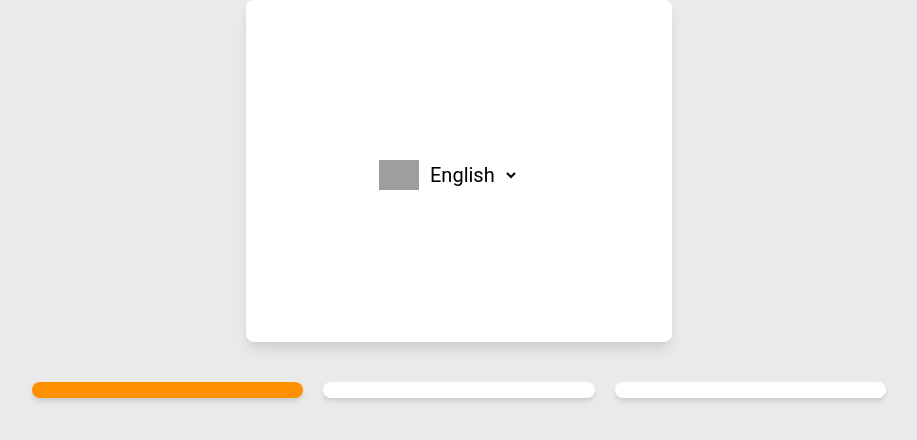
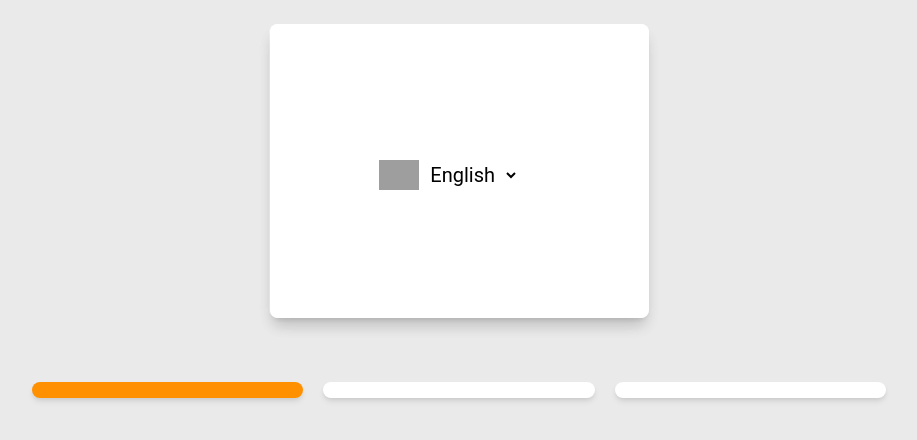
Before and after one commit to flipword/flipword-hub-nuxt-version, a Nuxt app: page /1/welcome-extension in a window 1280 px wide. Shown: the top 440 px of the page, without its empty margins (181-1098 px from the left). Built offline with nearby package versions, Linux system fonts and the light colour scheme; grey boxes are pictures that could not be loaded; what vue3-resize would draw is missing.

Commit message:
:sparkles: add card rotation transition

```diff
--- a/pages/[lang]/welcome-extension.vue
+++ b/pages/[lang]/welcome-extension.vue
@@ -7,15 +7,32 @@
         >
           <div
             v-if="step < 4"
-            class="h-3/4 2xl:w-3/12 xl:w-4/12 lg:w-5/12 md:w-8/12 w-9/12 bg-white p-6 rounded-lg shadow-lg"
+            class="h-3/4 2xl:w-3/12 xl:w-4/12 lg:w-5/12 md:w-8/12 w-9/12 p-6 rotate-card-parent"
           >
-            <WelcomeExtensionStep0 v-if="step == 0" />
-            <WelcomeExtensionStep1
-              v-else-if="step == 1"
-              @click="pickNativeLang"
-            />
-            <WelcomeExtensionStep2 v-else-if="step == 2" @click="nextStep" />
-            <WelcomeExtensionStep3 v-else-if="step == 3" @sign-in="signIn" />
+            <div
+              class="h-full w-full bg-white rounded-lg shadow-lg rotate-card-inner"
+              :style="step > 0 ? 'transform: rotateY(180deg)' : ''"
+            >
+              <WelcomeExtensionStep0 v-if="step == 0" />
+              <div
+                v-else-if="displayContentCard"
+                class="h-full w-full bg-white rounded-lg shadow-lg"
+                :style="step > 0 ? 'transform: rotateY(-180deg)' : ''"
+              >
+                <WelcomeExtensionStep1
+                  v-if="step == 1"
+                  @click="pickNativeLang"
+                />
+                <WelcomeExtensionStep2
+                  v-else-if="step == 2"
+                  @click="nextStep"
+                />
+                <WelcomeExtensionStep3
+                  v-else-if="step == 3"
+                  @sign-in="signIn"
+                />
+              </div>
+            </div>
           </div>
           <div
             v-else
@@ -60,6 +77,7 @@ export default defineComponent({
   setup() {
     onBeforeMount(() => {
       step.value = getCurrentStep();
+      displayContentCard.value = step.value != 0;
     });
 
     onMounted(() => {
@@ -82,6 +100,7 @@ export default defineComponent({
     });
 
     const step = ref<number>(0);
+    const displayContentCard = ref<boolean>(false);
     let foreignLanguage = null;
 
     const countDownStep1 = () => {
@@ -91,6 +110,9 @@ export default defineComponent({
     };
 
     const nextStep = () => {
+      if (step.value == 0) {
+        setTimeout(() => (displayContentCard.value = true), 500);
+      }
       step.value += 1;
       if (process.client) {
         localStorage.setItem("step", step.value.toString());
@@ -142,9 +164,22 @@ export default defineComponent({
       getNativeLanguageLabel,
       getForeignLanguageLabel,
       isClient,
+      displayContentCard,
     };
   },
 });
 </script>
 
-<style scoped></style>
+<style scoped>
+.rotate-card-parent {
+  background-color: transparent;
+  transition: 0.4s ease-in-out transform, 0.3s ease-in-out box-shadow;
+  perspective: 1000px;
+}
+
+.rotate-card-inner {
+  position: relative;
+  transition: transform 0.8s;
+  transform-style: preserve-3d;
+}
+</style>
```
